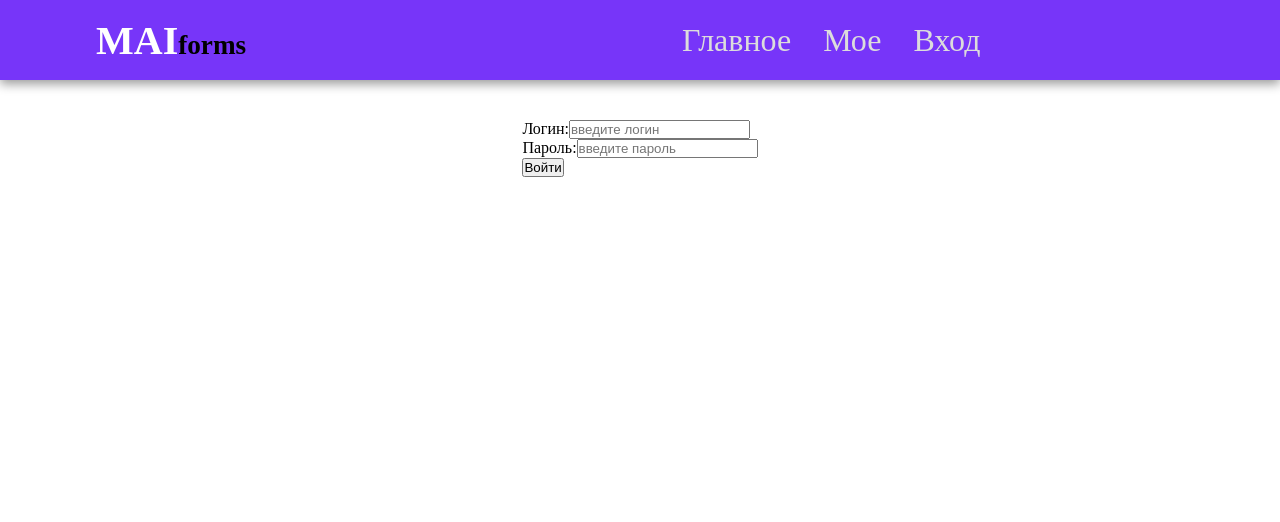
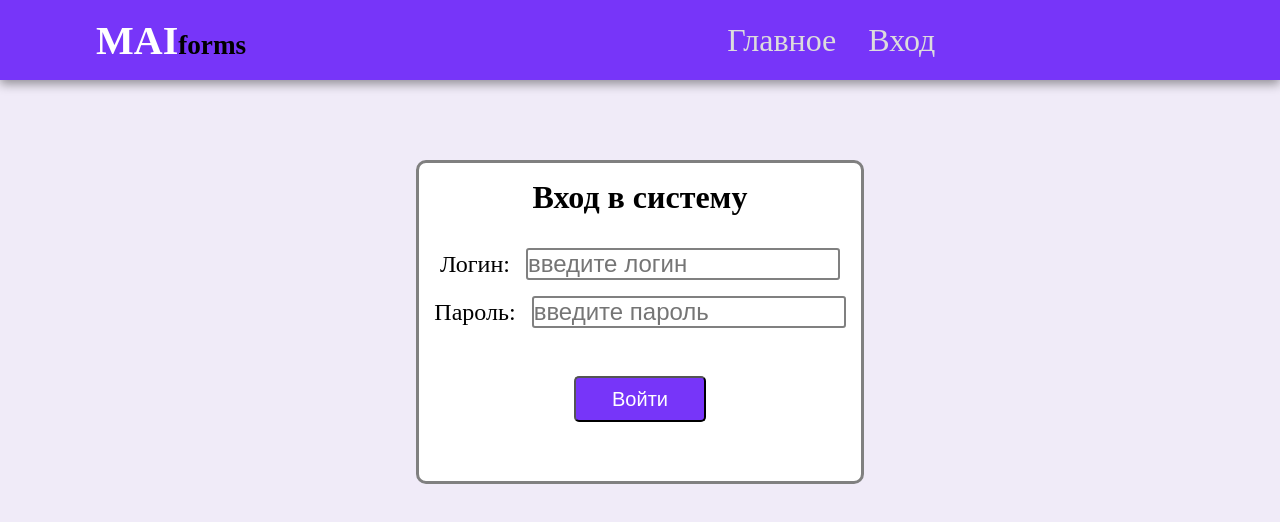
Before and after one commit to Yaroslavkap/FormsCreator, a React (Create React App) app: page /login in a window 1280 px wide. Shown: the top 522 px of the page. Built offline with nearby package versions, Linux system fonts and the light colour scheme.

Commit message:
just commit

```diff
--- a/src/Components/Login/Login.css
+++ b/src/Components/Login/Login.css
@@ -1,3 +1,59 @@
 .login {
-    margin-top: 15vh;
+    margin-top: 10vh;
+    background: rgb(240,235,248);
+    width: 100%;
+    height: 90vh;
+    display: flex;
+    justify-content: center;
+    /* align-items: center; */
 }
+
+.log_form {
+    background: white;
+    /* background: rgb(240,235,248); */
+    margin-top: 10vh;
+    width: 35%;
+    height: 45%;
+    display: flex;
+    flex-direction: column;
+    align-items: center;
+    border: 3px solid grey;
+    border-radius: 10px;
+    /* font-size: 1.5rem; */
+}
+
+.log_form h1 {
+    margin-bottom: 2rem;
+    margin-top: 1rem;
+}
+
+.log_form label {
+    font-size: 1.5rem;
+}
+
+.log_form input {
+    margin-left: 1rem;
+    height: 2rem;
+    font-size: 1.5rem;
+    border: 2px solid grey;
+    border-radius: 3px;
+}
+
+.log {
+    margin-bottom: 1rem;
+}
+
+.log_button {
+    width: 30%;
+    padding:  .6rem 0;
+    background: rgba(115,47,249, .97);
+    color: white;
+    border-radius: 5px;
+    font-size: 1.25rem;
+    margin-top: 3rem;
+}
+
+.log_button:hover {
+    transform: scale(1.05);
+    transition-duration: 200ms;
+}
--- a/src/Components/Login/Login.jsx
+++ b/src/Components/Login/Login.jsx
@@ -3,6 +3,8 @@ import "./Login.css"
 //import { useAppDispatch } from '../store'
 import { loginUser, logoutUser } from '../store/auth/actionCreator'
 import { useDispatch,  useSelector} from 'react-redux'
+import { getRefToken, getAccessToken } from '../store/auth/actionCreator';
+import { store } from '../store';
 
 const Login = () => {
 
@@ -29,18 +31,25 @@ const Login = () => {
         //dispatch(loginUser({login, password}))
     }
 
+    async function getRefresh() {
+        const refreshToken = await store.dispatch(getRefToken())
+        console.log(refreshToken)
+    }
+
   return (
     <div className='login'>
         {isLoggedIn
         ?
         <div>
             <h1>Вы успешно авторизованы</h1>
-            <button type='button' onClick={() => dispatch(logoutUser())}>Выйти</button>
+            {/* <button type='button' onClick={() => dispatch(logoutUser())}>Выйти</button> */}
+            <button type='button' onClick={() => getRefresh()}>Выйти</button>
         </div>
 
         :
         <form onSubmit={handleSubmit} className='log_form'>
-            <div>
+            <h1>Вход в систему</h1>
+            <div className='log'>
                 <label htmlFor='login'>Логин:</label>
                 <input name='login' type='text' placeholder='введите логин' value={login} onChange={e => setLogin(e.target.value)}/>
             </div>
@@ -50,7 +59,7 @@ const Login = () => {
                 <input name='password' type='password' placeholder='введите пароль' value={password} onChange={e => setPassword(e.target.value)}/>
             </div>
 
-            <button>Войти</button>
+            <button className='log_button'>Войти</button>
 
         </form>
         }
--- a/src/Components/Navbar/Navbar.jsx
+++ b/src/Components/Navbar/Navbar.jsx
@@ -23,7 +23,7 @@ const Navbar = function(props) {
             :
             <ul className={cl.navbar_links}>
               <li><Link className={cl.links} to='/home'>Главное</Link></li>
-              <li><Link className={cl.links} to='/login' >Мое</Link></li>
+              {/* <li><Link className={cl.links} to='/login' >Мое</Link></li> */}
               <li><Link className={cl.links} to='/login' >Вход</Link></li>
           </ul>
             }
--- a/src/Components/Pages/FormPage.jsx
+++ b/src/Components/Pages/FormPage.jsx
@@ -111,11 +111,12 @@ function FormPage() {
         console.log(form)
     }
 
-    function addQuestion(type = "radio") {
+    function addQuestion(type) {
         var newForm = {...form}
         newForm.questions.push({
             //"id": 4,
             "title": "Новый вопрос",
+            "type": type,
             "choices": [
                 {
                     //"id": 8,
@@ -274,9 +275,9 @@ function FormPage() {
 
             <h className='form_page_left_label' >Добавить вопрос</h>
             <button type='button' className='form_page_left_button' onClick={() => addQuestion("radio")}>Выбор одного варианта</button>
-            {/* <button type='button' className='form_page_left_button' onClick={() => addQuestion("checkbox")}>Выбор нескольких</button> */}
-            <button type='button' className='form_page_left_button'>Строка</button>
-            <button type='button' className='form_page_left_button'>Текстовое поле</button>
+            <button type='button' className='form_page_left_button' onClick={() => addQuestion("checkbox")}>Выбор нескольких</button>
+            {/* <button type='button' className='form_page_left_button'>Строка</button>
+            <button type='button' className='form_page_left_button'>Текстовое поле</button> */}
         </div>
         <div className='form_page_main'>
 
@@ -321,7 +322,7 @@ function FormPage() {
 
                                 {question.choices.map((opt, j) =>
                                 <div >
-                                    {/* <input type={question.questionType} name={index} /> */}
+                                    <input type={question.type} name={index} />
                                     <input className='form_editor_element_option' type='text' value={opt.name} onChange={(e) => {ChangeChoice(e.target.value, index, j)}}/>
                                     <font className='form_editor_x'>
                                         <IconContext.Provider  value={{ size: '1.2rem', className: "global-class-name", color:'grey' }}>
--- a/src/Components/Pages/My.jsx
+++ b/src/Components/Pages/My.jsx
@@ -50,6 +50,7 @@ function My() {
             {
                 "id": 1,
                 "title": "Вопрос 1",
+                "type": "checkbox",
                 "choices": [
                     {
                         "id": 1,
@@ -64,6 +65,7 @@ function My() {
             {
                 "id": 2,
                 "title": "Вопрос 2",
+                "type": "radio",
                 "choices": [
                     {
                         "id": 3,
@@ -113,7 +115,7 @@ function My() {
               {/* <h className='element_h'><Link className='element_h' to="/form" >{form.title}</Link></h> */}
               <div>
                 <h className='element_h' onClick={() => router(`/forms/${form.id}`) }>{form.title}</h>
-                <p>{form.description}</p>
+                {/* <p>{form.description}</p> */}
               </div>
 
               <div>
@@ -125,9 +127,9 @@ function My() {
         </div>
 
         <div className='my_content_main_buttons'>
-            <button type='buttom' className='my_content_button' onClick={() => addForm()}>Создать форму</button>
-            <button type='buttom' className='my_content_button'>Создать голосование</button>
-            <button type='buttom' className='my_content_button'>Создать тестирование</button>
+            <button type='button' className='my_content_button' onClick={() => addForm()}>Создать форму</button>
+            {/* <button type='buttom' className='my_content_button'>Создать голосование</button>
+            <button type='buttom' className='my_content_button'>Создать тестирование</button> */}
         </div>
 
       </div>
--- a/src/Components/store/auth/actionCreator.js
+++ b/src/Components/store/auth/actionCreator.js
@@ -1,5 +1,5 @@
 import { Dispatch } from "@reduxjs/toolkit"
-import { loginStart, loginSucess, loginFailure, logoutSuccess,loadProfileStart, loadProfileFailure, loadProfileSucess } from "./authReducer"
+import { loginStart, loginSucess, loginSucessRefresh, loginFailure, logoutSuccess,loadProfileStart, loadProfileFailure, loadProfileSucess } from "./authReducer"
 import api from "../../API"
 import { history } from "../../utils/history"
 import { store } from ".."
@@ -15,6 +15,7 @@ export const loginUser =
         //console.log(res.data.access)
         dispatch(loginSucess(res.data.access))
         //dispatch(getProfile())
+        dispatch(loginSucessRefresh(res.data.refresh))
 
       } catch (e) {
         console.error(e)
@@ -51,6 +52,35 @@ export const loginUser =
         }
     }
 
+    export const getRefToken =
+    () =>
+    (dispatch) => {
+        try {
+            const accessToken = store.getState().auth.authData.refresh
+
+            return accessToken
+        } catch (e) {
+            console.error(e)
+
+            return null
+        }
+    }
+
+    // export const getMyId =
+    // () =>
+    // (dispatch) => {
+    //     try {
+    //         const accessToken = store.getState().auth.authData.user_id
+
+
+    //         return accessToken
+    //     } catch (e) {
+    //         console.error(e)
+
+    //         return null
+    //     }
+    // }
+
     // export const getForms =
     //   () =>
     //   async (dispatch) => {
--- a/src/Components/store/auth/authReducer.js
+++ b/src/Components/store/auth/authReducer.js
@@ -5,6 +5,8 @@ const initialState = {
       access: null,
       isLoading: false,
       error:  null,
+      //
+      refresh: null,
     },
     profileData: {
       profile: null,
@@ -34,6 +36,25 @@ export const authReducer = createSlice({
           error:  null,
         }
       }),
+//
+      loginSucessRefresh: (state, action) => ({
+        ...state,
+        authData: {
+          ...state.authData,
+          refresh: action.payload,
+          isLoading: false,
+          error:  null,
+        }
+      }),
+      // idSucess: (state, action) => ({
+      //   ...state,
+      //   authData: {
+      //     ...state.authData,
+      //     user_id: action.payload,
+      //     isLoading: false,
+      //     error:  null,
+      //   }
+      // }),
       loginFailure: (state, action) => ({
         ...state,
         authData: {
@@ -70,6 +91,6 @@ export const authReducer = createSlice({
     },
   })
 
-export const { loadProfileStart, loadProfileSucess, loadProfileFailure, loginStart, loginSucess, loginFailure, logoutSuccess } = authReducer.actions
+export const { loadProfileStart, loadProfileSucess, loadProfileFailure, loginStart, loginSucess,loginSucessRefresh, loginFailure, logoutSuccess } = authReducer.actions
 
 export default authReducer.reducer
--- a/src/css/App.css
+++ b/src/css/App.css
@@ -406,6 +406,8 @@ align-items: center;
     align-items: center;
     background: rgb(240,235,248);
     border-radius: 10px;
+
+    margin-bottom: 3rem;
 }
 
 
@@ -422,8 +424,23 @@ align-items: center;
     justify-content: space-between;
 }
 
+/* .my_content_element_del {
+    background: red;
+} */
 .my_content_element_del {
-    background: red;
+    width: 5rem;
+    height: 2rem;
+    /* padding: .7rem .2rem; */
+    background-color: red;
+    color: white;
+    margin-top: 1rem;
+    border-radius: 7px;
+    font-size: 1rem;
+}
+
+.my_content_element_del:hover {
+    transform: scale(1.05);
+    transition-duration: 200ms;
 }
 
 .my_content_element:hover {
```
